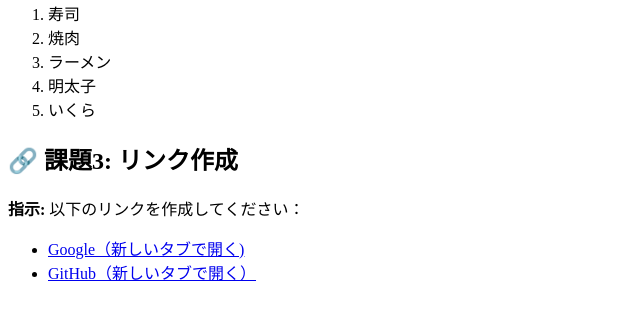
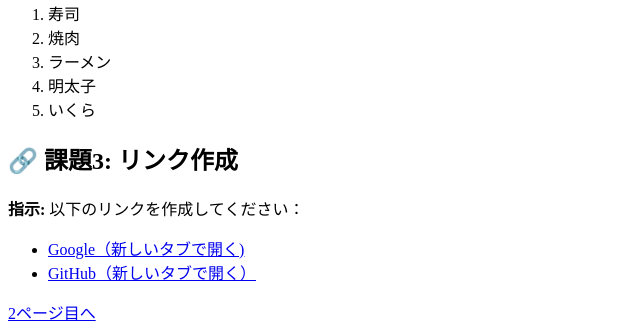
Before and after one commit to omu-aaa24055/omu-aaa24055.github.io, a plain HTML site: page index.html in a window 1280 px wide. Shown: the part 694-1026 px from the top of the page, without its empty margins (0-640 px from the left). Before the commit the page ends 994 px from the top, so only its background shows below. Drawn offline with Linux system fonts and the light colour scheme.

Commit message:
Add link to second page in index.html

```diff
--- a/index.html
+++ b/index.html
@@ -43,6 +43,7 @@
             <li> <a href="https://www.google.co.jp">Google（新しいタブで開く)</a></li>
             <li><a href="https://github.com/">GitHub（新しいタブで開く）</a></li>
         </ul>
+        <a href="second.html">2ページ目へ</a>
       <!-- ここにリンクを作成してください -->
     </div>
 </body>
```
